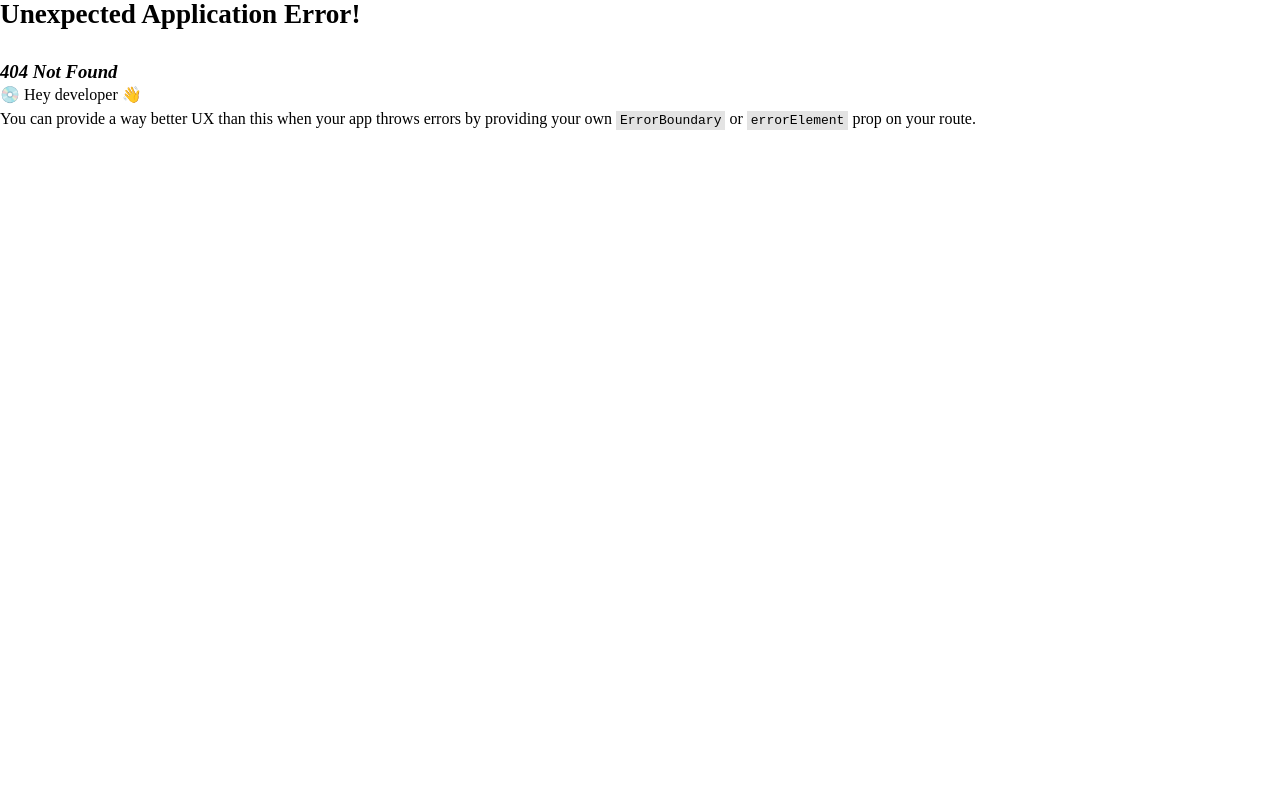
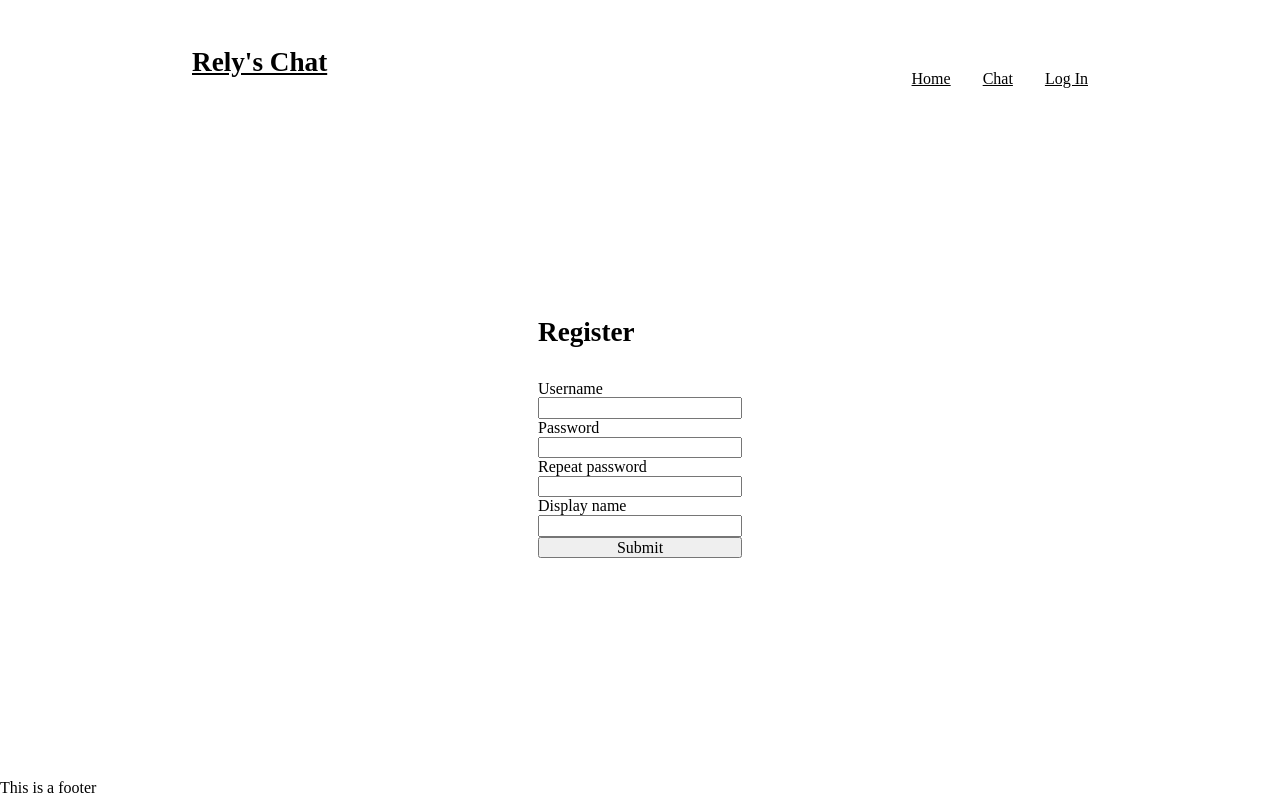
Before and after one commit to Relyful/Messaging-App, a React app in the folder frontend/: page /register in a window 1280 px wide. Before the commit this address had no page. Built offline with nearby package versions, Linux system fonts and the light colour scheme; no server answers; the HTML template or start-up script is replaced by a standard one.

Commit message:
Start work on register form

```diff
--- /dev/null
+++ b/frontend/src/components/Register/Register.jsx
@@ -0,0 +1,20 @@
+import styles from './Register.module.css';
+
+export default function Register() {
+  return (
+    <div className={styles.registerFormContainer}>
+      <h2 className={styles.registerHeading}>Register</h2>
+      <form action='' className={styles.registerForm}>
+        <label htmlFor="username">Username</label>
+        <input type="text" name="username" id="username" />
+        <label htmlFor="password">Password</label>
+        <input type="password" name="password" id="password" />
+        <label htmlFor="repeatPassword">Repeat password</label>
+        <input type="password" name="repeatPassword" id="repeastPassword" />
+        <label htmlFor="displayName">Display name</label>
+        <input type="text" name="displayName" id="displayName" />
+        <button type="button">Submit</button>
+      </form>
+    </div>
+  )
+}
--- /dev/null
+++ b/frontend/src/components/Register/Register.module.css
@@ -0,0 +1,10 @@
+.registerFormContainer {
+  display: flex;
+  flex-direction: column;
+  margin: 10em auto;
+}
+
+.registerForm {
+  display: flex;
+  flex-direction: column;
+}
--- a/frontend/src/routes.jsx
+++ b/frontend/src/routes.jsx
@@ -2,6 +2,7 @@ import MainLayout from './components/MainLayout/MainLayout';
 import ChatWindow from './components/ChatWindow/ChatWindow';
 import Login from './components/Login/Login';
 import Chat from './components/Chat/Chat';
+import Register from './components/Register/Register';
 
 const routes = [
   {
@@ -11,6 +12,7 @@ const routes = [
       {index: true, Component: ChatWindow},
       {path: '/login', Component: Login},
       {path: '/chat/:chatId', Component: Chat},
+      {path: '/register', Component: Register},
     ]
   }
 ]
```
